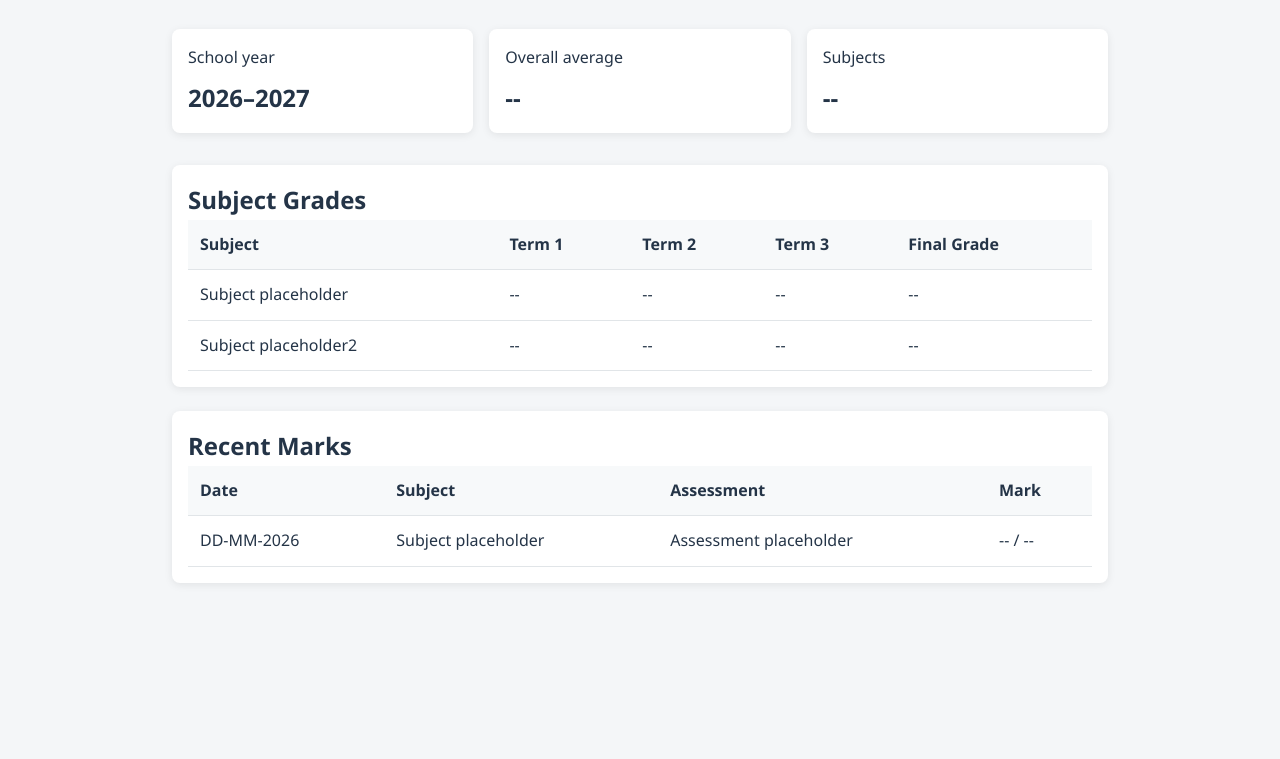
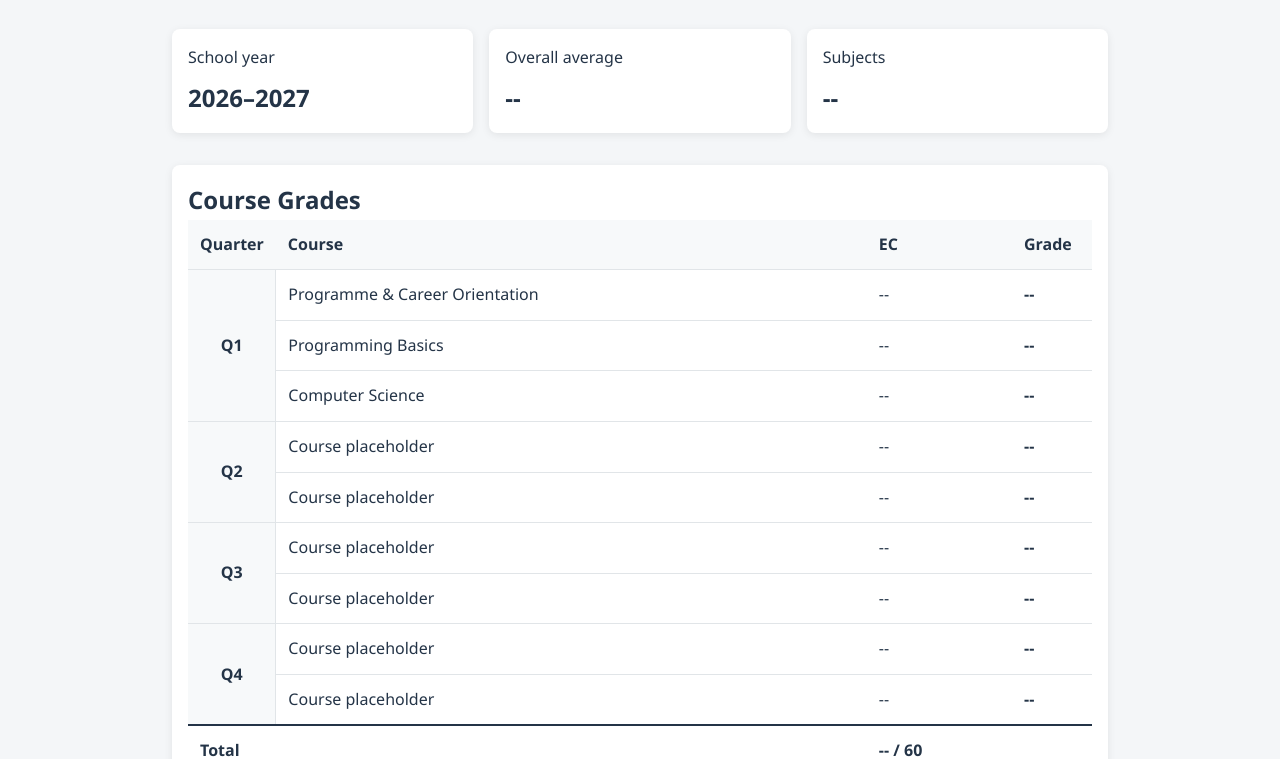
Before and after one commit to Studendtx/Studendtx.github.io, a plain HTML site: page dashboard.html in a window 1280 px wide. Shown: the part 198-957 px from the top of the page. Before the commit the page ends 837 px from the top, so only its background shows below. Drawn offline with Linux system fonts and the light colour scheme.

Commit message:
changed dashboard

```diff
--- a/dashboard.html
+++ b/dashboard.html
@@ -5,71 +5,9 @@
 	<meta name="viewport" content="width=device-width, initial-scale=1.0">
 	<link rel="stylesheet" href="style.css">
 	<title>Dashboard</title>
-	<style>
-		body {
-			font-family: Arial, sans-serif;
-			margin: 0;
-			padding: 0;
-			background: #f4f6f8;
-			color: #243447;
-		}
 
-		main {
-			max-width: 1000px;
-			margin: 0 auto;
-			padding: 2rem;
-		}
-
-		header {
-			margin-bottom: 2rem;
-		}
-
-		h1, h2 {
-			margin-top: 0;
-		}
-
-		.summary {
-			display: grid;
-			grid-template-columns: repeat(auto-fit, minmax(180px, 1fr));
-			gap: 1rem;
-			margin-bottom: 2rem;
-		}
-
-		.card, section {
-			background: #fff;
-			border-radius: 8px;
-			padding: 1rem;
-			box-shadow: 0 2px 8px rgba(0, 0, 0, 0.08);
-		}
-
-		.card strong {
-			display: block;
-			font-size: 1.5rem;
-			margin-top: 0.5rem;
-		}
-
-		section {
-			margin-bottom: 1.5rem;
-			overflow-x: auto;
-		}
-
-		table {
-			width: 100%;
-			border-collapse: collapse;
-		}
-
-		th, td {
-			border-bottom: 1px solid #e1e5e8;
-			padding: 0.75rem;
-			text-align: left;
-		}
-
-		th {
-			background: #f7f9fa;
-		}
-	</style>
 </head>
-<body>
+<body class="dashboard">
 	<nav class="topnav">
 		<a class="nav-brand" href="index.html">Home</a>
 		<a class="active" href="dashboard.html">Dashboard</a>
@@ -90,33 +28,74 @@
 		</div>
 
 		<section>
-			<h2>Subject Grades</h2>
+			<h2>Course Grades</h2>
 			<table>
 				<thead>
 					<tr>
-						<th>Subject</th>
-						<th>Term 1</th>
-						<th>Term 2</th>
-						<th>Term 3</th>
-						<th>Final Grade</th>
+						<th>Quarter</th>
+						<th>Course</th>
+						<th>EC</th>
+						<th>Grade</th>
 					</tr>
 				</thead>
 				<tbody>
 					<tr>
-						<td>Subject placeholder</td>
+						<td class="quarter" rowspan="3">Q1</td>
+						<td>Programme &amp; Career Orientation</td>
 						<td>--</td>
-						<td>--</td>
-						<td>--</td>
-						<td>--</td>
+						<td class="grade">--</td>
 					</tr>
 					<tr>
-						<td>Subject placeholder2</td>
+						<td>Programming Basics</td>
 						<td>--</td>
+						<td class="grade">--</td>
+					</tr>
+					<tr>
+						<td>Computer Science</td>
 						<td>--</td>
+						<td class="grade">--</td>
+					</tr>
+					<tr>
+						<td class="quarter" rowspan="2">Q2</td>
+						<td>Course placeholder</td>
 						<td>--</td>
+						<td class="grade">--</td>
+					</tr>
+					<tr>
+						<td>Course placeholder</td>
 						<td>--</td>
+						<td class="grade">--</td>
+					</tr>
+					<tr>
+						<td class="quarter" rowspan="2">Q3</td>
+						<td>Course placeholder</td>
+						<td>--</td>
+						<td class="grade">--</td>
+					</tr>
+					<tr>
+						<td>Course placeholder</td>
+						<td>--</td>
+						<td class="grade">--</td>
+					</tr>
+					<tr>
+						<td class="quarter" rowspan="2">Q4</td>
+						<td>Course placeholder</td>
+						<td>--</td>
+						<td class="grade">--</td>
+					</tr>
+					<tr>
+						<td>Course placeholder</td>
+						<td>--</td>
+						<td class="grade">--</td>
 					</tr>
 				</tbody>
+				<tfoot>
+					<tr>
+						<td colspan="2">Total</td>
+						<td>-- / 60</td>
+						<td></td>
+					</tr>
+				</tfoot>
 			</table>
 		</section>
 
--- a/style.css
+++ b/style.css
@@ -126,3 +126,87 @@ body {
     width: 100%;
   }
 }
+
+/* --- Dashboard Page --- */
+body.dashboard {
+  font-family: Arial, sans-serif;
+  background: #f4f6f8;
+  color: #243447;
+}
+
+.dashboard main {
+  max-width: 1000px;
+  margin: 0 auto;
+  padding: 2rem;
+}
+
+.dashboard header {
+  margin-bottom: 2rem;
+}
+
+.dashboard h1,
+.dashboard h2 {
+  margin-top: 0;
+}
+
+.dashboard .summary {
+  display: grid;
+  grid-template-columns: repeat(auto-fit, minmax(180px, 1fr));
+  gap: 1rem;
+  margin-bottom: 2rem;
+}
+
+.dashboard .card,
+.dashboard section {
+  background: #fff;
+  border-radius: 8px;
+  padding: 1rem;
+  box-shadow: 0 2px 8px rgba(0, 0, 0, 0.08);
+}
+
+.dashboard .card strong {
+  display: block;
+  font-size: 1.5rem;
+  margin-top: 0.5rem;
+}
+
+.dashboard section {
+  margin-bottom: 1.5rem;
+  overflow-x: auto;
+}
+
+.dashboard table {
+  width: 100%;
+  border-collapse: collapse;
+}
+
+.dashboard th,
+.dashboard td {
+  border-bottom: 1px solid #e1e5e8;
+  padding: 0.75rem;
+  text-align: left;
+}
+
+.dashboard th {
+  background: #f7f9fa;
+}
+
+.dashboard .quarter {
+  background: #f7f9fa;
+  font-weight: bold;
+  text-align: center;
+  vertical-align: middle;
+  border-right: 1px solid #e1e5e8;
+  width: 80px;
+}
+
+.dashboard .grade {
+  font-weight: bold;
+  width: 80px;
+}
+
+.dashboard tfoot td {
+  font-weight: bold;
+  border-top: 2px solid #243447;
+  border-bottom: none;
+}
```
Also changed, not shown: about.html (+1 -1 lines).
